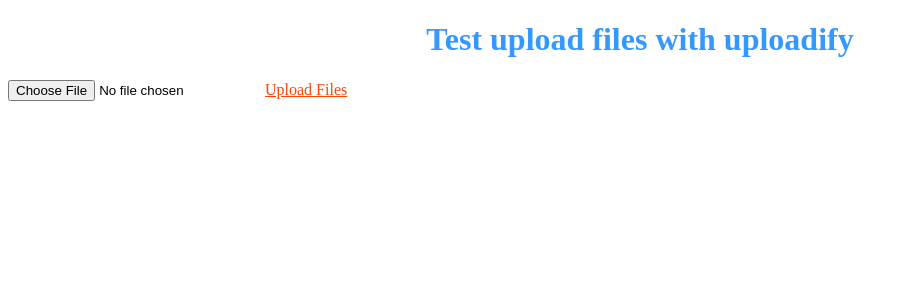
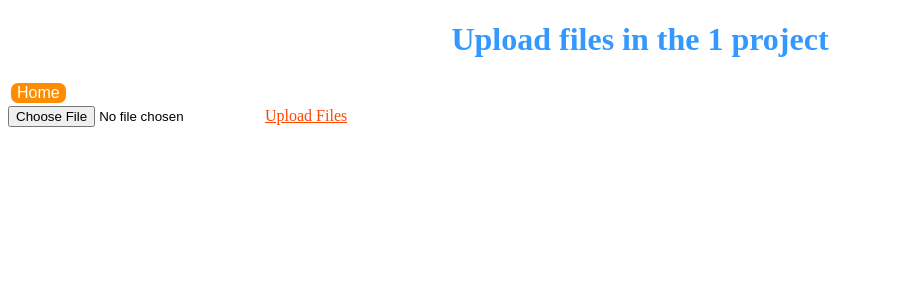
Before and after one commit to jvanheld/ng-cistrans-reg, a PHP site: page /upload_files.php in a window 1280 px wide. Shown: the top 300 px of the page, without its empty margins (0-908 px from the left). Run offline with PHP 8.4, Linux system fonts and the light colour scheme; the visitor is signed in with stand-in values (Sample User, id 1).

Commit message:
add a home button and modification of registration rule

```diff
--- a/public_html/css/uploadify.css
+++ b/public_html/css/uploadify.css
@@ -14,6 +14,16 @@ a{
 .uploadify {
 	position: relative;
 	margin-bottom: 1em;
+}
+button.home {
+    background-color: darkorange;
+    border: solid;
+    color: white;
+    text-align: center;
+    text-decoration: none;
+    display: inline-block;
+    font-size: 16px;
+    border-radius: 10px;
 }
 .uploadify-button {
 	background-color: #0080ff;
--- a/public_html/define_current_projet.php
+++ b/public_html/define_current_projet.php
@@ -3,7 +3,8 @@
 session_start();
 /*session is started if you don't write this line can't use $_Session  global variable*/
 
-$_SESSION["project"] = "./workspace/" . $_POST["currentProjet"];
+$_SESSION["path_project"] = "./workspace/" . $_POST["currentProjet"];
+$_SESSION["project"] = $_POST["currentProjet"];
 
 
 ?>
--- a/public_html/upload_files.php
+++ b/public_html/upload_files.php
@@ -21,8 +21,10 @@ session_start();
     <link rel="stylesheet" type="text/css" href="css/uploadify.css" />
 </head>
 <body>
-    <h1>Test upload files with uploadify</h1>
-
+    <h1>Upload files in the <?php echo $_SESSION["project"]?> project</h1>
+    <div class="home-div">
+    <button class="home" onclick="window.location = 'index.php';"> Home </button>
+    </div>
 
     <input type="file" name="file_upload" id="file_upload" />
     <a href="javascript:$('#file_upload').uploadify('upload','*')">Upload Files</a>
@@ -37,7 +39,7 @@ session_start();
                 'multi'          : true,
                 'onUploadStart' : function() {
                     $('#file_upload').uploadify('settings', 'formData', {
-                        'target-project': '<?php echo $_SESSION["project"]?>'
+                        'target-project': '<?php echo $_SESSION["path_project"]?>'
                     });
                 }})
 
```
Also changed, not shown: 1 other file.
